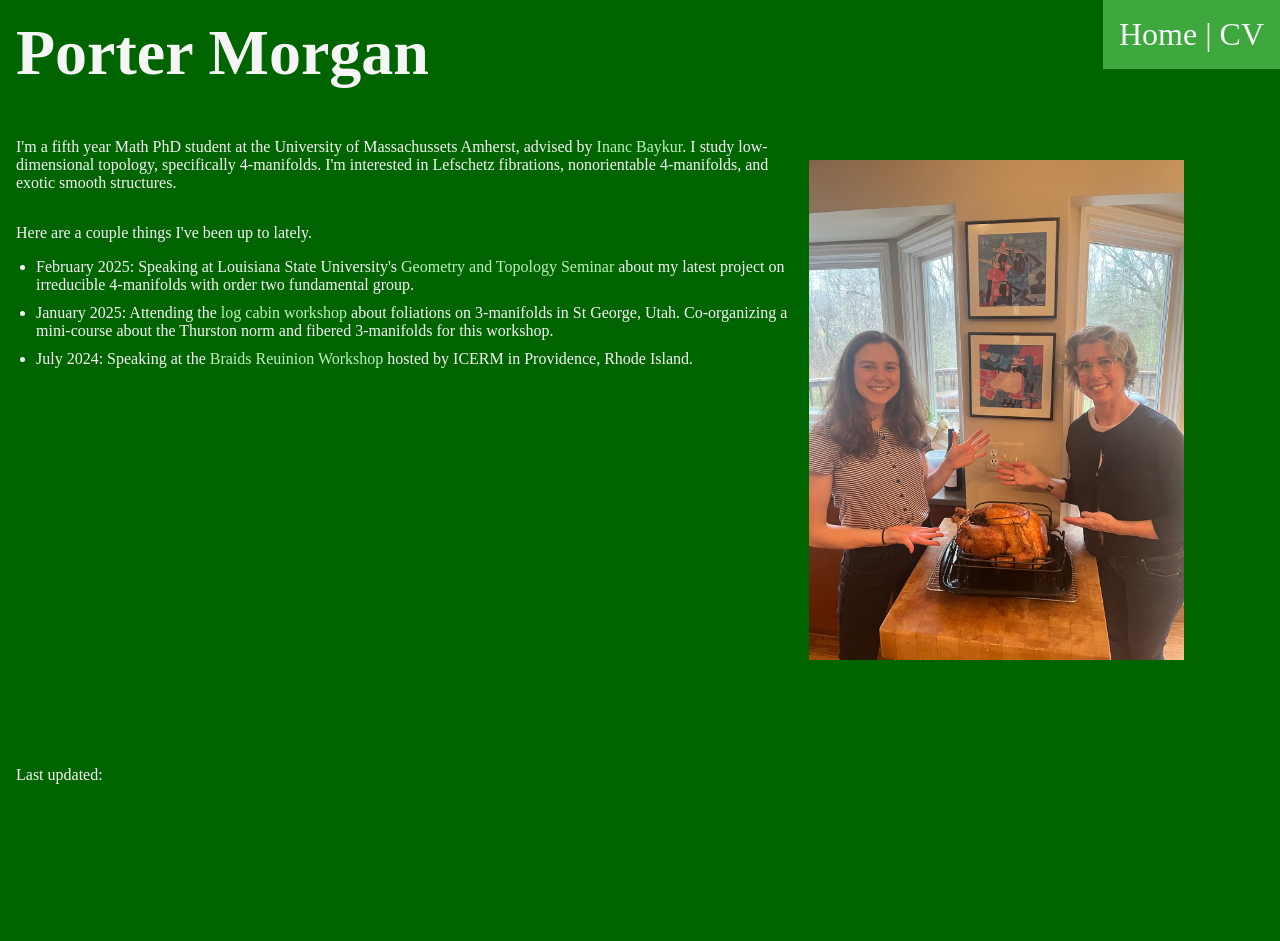
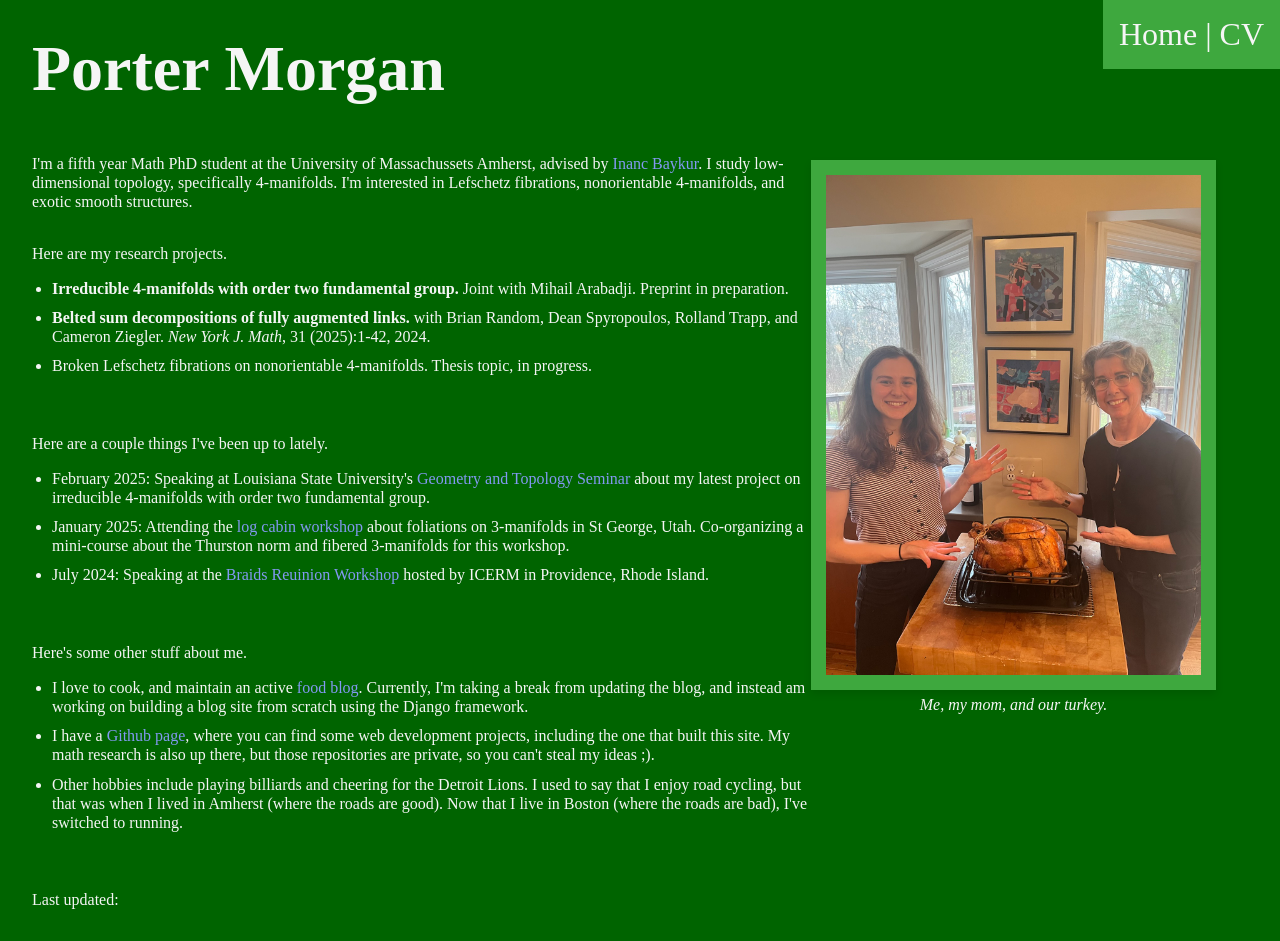
Before and after one commit to porter-m39/personal_site, a Django app: page / in a window 1280 px wide. Before the commit the page ends 784 px from the top, so only its background shows below. Run offline with Django 5.2, Linux system fonts and the light colour scheme.

Commit message:
2/8 work - pretty much finished with personal site

```diff
--- a/static/style.css
+++ b/static/style.css
@@ -11,6 +11,7 @@ body{
     background-color: darkgreen;
     color:whitesmoke;
     max-width: 800px;
+    margin:1rem;
 }
 
 title{
@@ -28,7 +29,9 @@ nav {
     font-size: 2rem;
     position: fixed;
     right:0;
+    top:0;
     text-align: right;
+    /* border: 5px solid whitesmoke; */
 }
 
 nav a {
@@ -42,7 +45,7 @@ nav a {
 } */
 
 footer{
-    position: fixed;
+    position: relative;
     bottom: 0; /* Position at bottom of page */
     left: 0; /* Left of page */
 }
@@ -59,28 +62,47 @@ p {
     text-align:left;
     margin:1rem;
     padding: auto; /* maybe this will help make nicer vertical spacing? */
+    line-height: 1.2;
 }
 
 a {  /* color of links */
     text-decoration: none;
-    color: rgb(188, 241, 188);
+    color: rgb(131, 153, 241);
 }
 
 a:hover { /* color of links when your cursor is on them */
     opacity: .85;
 }
 
-/*.banner {
-    display: block;
-    width: 100%;
-    max-width: 600px;
-}*/
+object {
+    position:fixed;
+    left: 50%;
+    transform: translate(-50%, 0%);
+    top:8rem;
+}
 
-img{
+figure {
+    margin: 0;
+    text-align: center;
+    display: inline-block; /* Wrap the figure tightly around the content */
     position: fixed;
     max-width: 100%;
-    right: 6rem;
+    right: 4rem;
     top: 10rem;
+}
+
+
+img.framed {
+    /* border: 5px solid whitesmoke;       Add a solid border */
+    padding: 15px;                /* Add space between the image and the border */
+    background-color: rgb(62, 168, 62);    /* Add a background color behind the image */
+    box-shadow: 0 4px 8px rgba(0, 0, 0, 0.1); /* Add a subtle shadow */
+}
+
+figcaption {
+    font-style: italic;
+    margin-top: 2px;
+    border-radius: 4px;
 }
 
 
@@ -92,4 +114,5 @@ ul {
 }
 li {
     margin-bottom: 10px;  /* Add space between list items */
+    line-height: 1.2;
 }
--- a/templates/about.html
+++ b/templates/about.html
@@ -11,9 +11,8 @@
         <object
             type="application/pdf"
             data= {% static 'CV_draft.pdf' %}
-            width = "900"
-            height = "800"
-
+            width = "75%"
+            height="80%"
         >
         </object>
     </center>
--- a/templates/base.html
+++ b/templates/base.html
@@ -25,8 +25,6 @@
     <!-- Content from child templates goes here -->
     {% endblock page_content %}
 
-    <footer>
-        <p> Last updated:  </p>
-    </footer>
+
 </body>
 </html>
--- a/templates/home.html
+++ b/templates/home.html
@@ -10,6 +10,14 @@
     <p> I'm a fifth year Math PhD student at the University of Massachussets Amherst, advised by <a href = "https://people.math.umass.edu/~baykur/"> Inanc Baykur</a>. I study low-dimensional topology, specifically 4-manifolds. I'm interested in Lefschetz fibrations, nonorientable 4-manifolds, and exotic smooth structures. </p>
 
     <p>
+        Here are my research projects.
+        <ul>
+            <li> <b>Irreducible 4-manifolds with order two fundamental group.</b> Joint with Mihail Arabadji. Preprint in preparation. </li>
+            <li> <b>Belted sum decompositions of fully augmented links.</b> with Brian Random, Dean Spyropoulos, Rolland Trapp, and Cameron Ziegler. <i>New York J. Math</i>, 31 (2025):1-42, 2024. </li>
+            <li> Broken Lefschetz fibrations on nonorientable 4-manifolds. Thesis topic, in progress.</li>
+        </ul>
+    </p>
+    <p>
         Here are a couple things I've been up to lately.
         <ul>
             <li> February 2025: Speaking at Louisiana State University's <a href="https://www.math.lsu.edu/calendar?selecttime=all_future&selectevent=All+seminars">Geometry and Topology Seminar</a> about my latest project on irreducible 4-manifolds with order two fundamental group. </li>
@@ -17,13 +25,29 @@
             <li> July 2024: Speaking at the <a href = "https://icerm.brown.edu/program/topical_workshop/tw-24-braids" >Braids Reuinion Workshop</a> hosted by ICERM in Providence, Rhode Island. </li>
         </ul>
     </p>
+    <p>
+        Here's some other stuff about me.
+        <ul>
+            <li> I love to cook, and maintain an active <a href = "https://saltoholic.wordpress.com/" >food blog</a>. Currently, I'm taking a break from updating the blog, and instead am working on building a blog site from scratch using the Django framework. </li>
+            <li> I have a <a href = "https://github.com/porter-m39" >Github page</a>, where you can find some web development projects, including the one that built this site. My math research is also up there, but those repositories are private, so you can't steal my ideas ;). </li>
+            <li> Other hobbies include playing billiards and cheering for the Detroit Lions. I used to say that I enjoy road cycling, but that was when I lived in Amherst (where the roads are good). Now that I live in Boston (where the roads are bad), I've switched to running. </li>
+        </ul>
+    </p>
 
+    <figure>
         <img
+            class = "framed"
             src={% static 'website_pic.jpg' %}
             alt="Me, my mom, and our turkey"
             height = "500"
             width = "auto"
         >
         </img>
+        <figcaption> Me, my mom, and our turkey. </figcaption>
+    </figure>
+
+    <footer>
+        <p> Last updated:  </p>
+    </footer>
 
 {% endblock page_content %}
```
Lines whose indentation alone changed are shown as unchanged.
